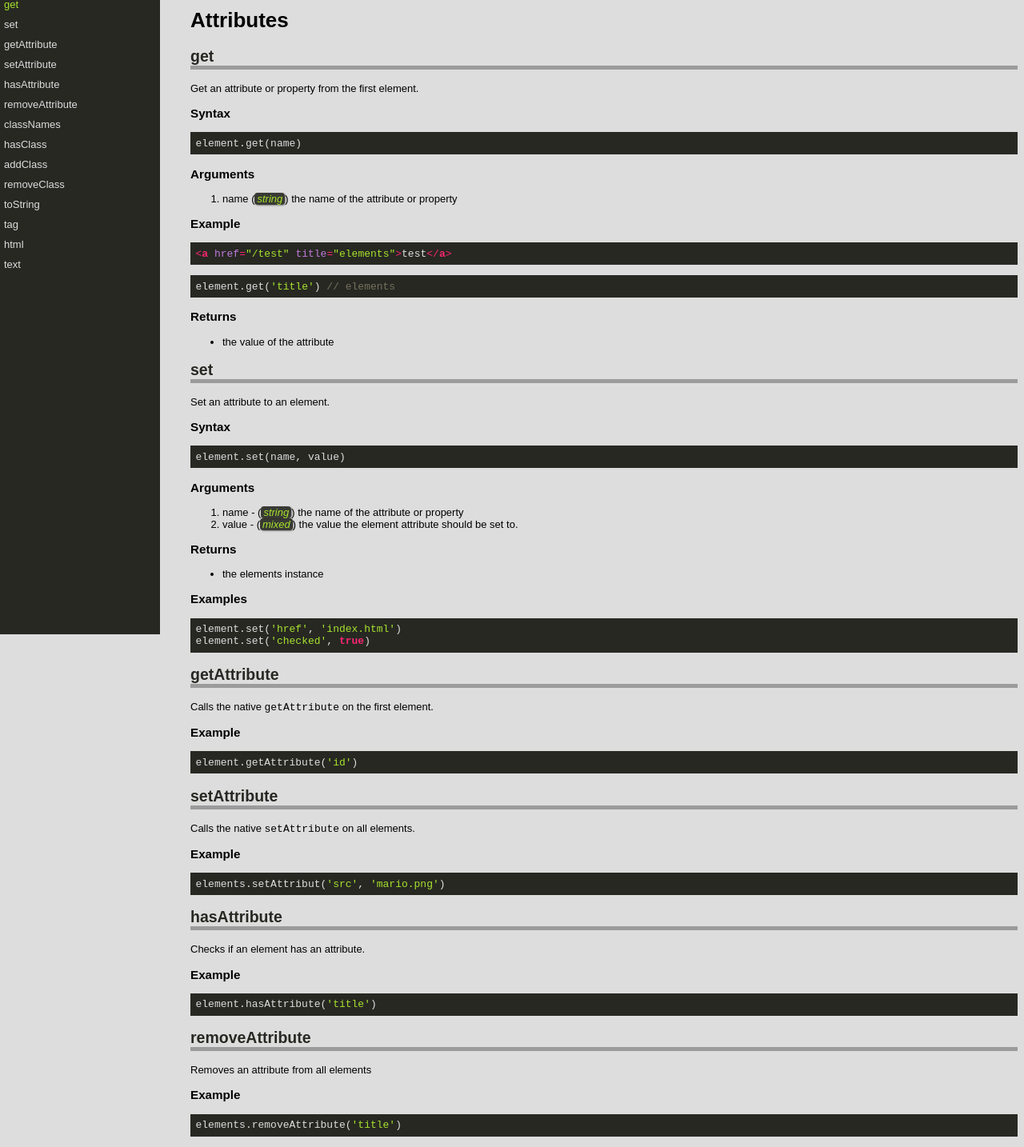
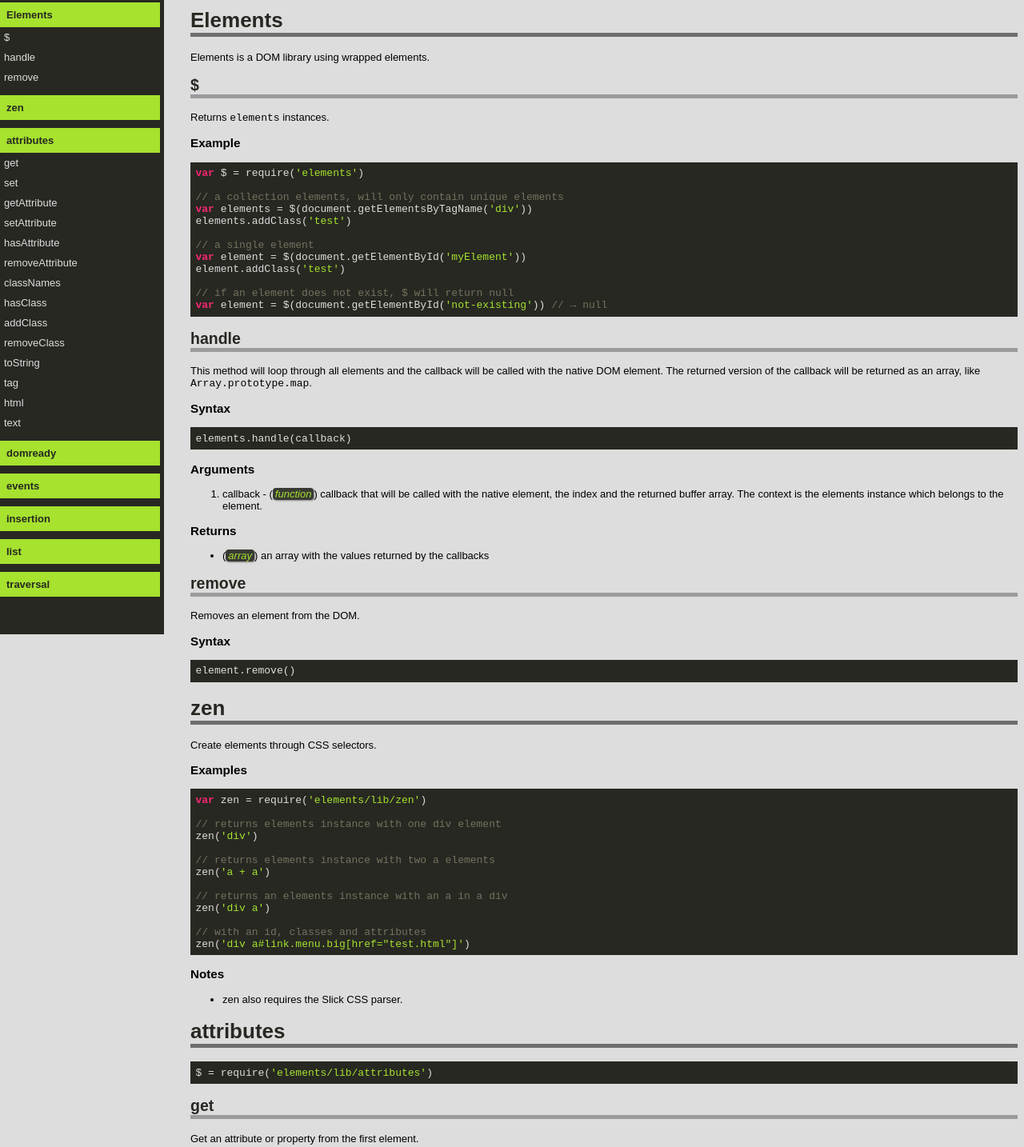
Before and after one commit to kamicane/elements, a website: page doc/elements.html in a window 1280 px wide. Shown: the part 7-1441 px from the top of the page at 80% size. Drawn offline with Linux system fonts and the light colour scheme.

Commit message:
Adding more documentation

```diff
--- a/doc/attributes.html
+++ b/doc/elements.html
@@ -8,7 +8,13 @@
     </head>
     <body>
 
-        <div id="sidebar"><a href="#get">get</a>
+        <div id="sidebar"><a href="#Elements" class="top">Elements</a>
+<a href="#$">$</a>
+<a href="#handle">handle</a>
+<a href="#remove">remove</a>
+<a href="#zen" class="top">zen</a>
+<a href="#attributes" class="top">attributes</a>
+<a href="#get">get</a>
 <a href="#set">set</a>
 <a href="#getAttribute">getAttribute</a>
 <a href="#setAttribute">setAttribute</a>
@@ -22,8 +28,97 @@
 <a href="#tag">tag</a>
 <a href="#html">html</a>
 <a href="#text">text</a>
+<a href="#domready" class="top">domready</a>
+<a href="#events" class="top">events</a>
+<a href="#insertion" class="top">insertion</a>
+<a href="#list" class="top">list</a>
+<a href="#traversal" class="top">traversal</a>
 </div>
-        <div id="content"><h1>Attributes</h1>
+        <div id="content"><h1><a href="#Elements" name="Elements">Elements</a></h1>
+
+<p>Elements is a DOM library using wrapped elements.</p>
+
+<h2><a href="#$" name="$">$</a></h2>
+
+<p>Returns <code><span class="attribute">elements</code> instances.</p>
+
+<h3>Example</h3>
+
+<div class="highlight"><pre lang="javascript"><code><span class="keyword">var</span> $ = require(<span class="string">'elements'</span>)
+
+<span class="comment">// a collection elements, will only contain unique elements</span>
+<span class="keyword">var</span> elements = $(document.getElementsByTagName(<span class="string">'div'</span>))
+elements.addClass(<span class="string">'test'</span>)
+
+<span class="comment">// a single element</span>
+<span class="keyword">var</span> element = $(document.getElementById(<span class="string">'myElement'</span>))
+element.addClass(<span class="string">'test'</span>)
+
+<span class="comment">// if an element does not exist, $ will return null</span>
+<span class="keyword">var</span> element = $(document.getElementById(<span class="string">'not-existing'</span>)) <span class="comment">// → null</span>
+</code></pre></div>
+
+<h2><a href="#handle" name="handle">handle</a></h2>
+
+<p>This method will loop through all elements and the callback will be called with the native DOM element. The returned version of the callback will be returned as an array, like <code>Array.<span class="keyword">prototype</span>.<span class="keyword">map</span></code>.</p>
+
+<h3>Syntax</h3>
+
+<div class="highlight"><pre lang="javascript"><code>elements.handle(callback)
+</code></pre></div>
+
+<h3>Arguments</h3>
+
+<ol>
+<li>callback - (<em>function</em>) callback that will be called with the native element, the index and the returned buffer array. The context is the elements instance which belongs to the element.</li>
+</ol>
+
+<h3>Returns</h3>
+
+<ul>
+<li>(<em>array</em>) an array with the values returned by the callbacks</li>
+</ul>
+
+<h2><a href="#remove" name="remove">remove</a></h2>
+
+<p>Removes an element from the DOM.</p>
+
+<h3>Syntax</h3>
+
+<div class="highlight"><pre lang="javascript"><code>element.remove()
+</code></pre></div>
+
+<h1><a href="#zen" name="zen">zen</a></h1>
+
+<p>Create elements through CSS selectors.</p>
+
+<h3>Examples</h3>
+
+<div class="highlight"><pre lang="javascript"><code><span class="keyword">var</span> zen = require(<span class="string">'elements/lib/zen'</span>)
+
+<span class="comment">// returns elements instance with one div element</span>
+zen(<span class="string">'div'</span>)
+
+<span class="comment">// returns elements instance with two a elements</span>
+zen(<span class="string">'a + a'</span>)
+
+<span class="comment">// returns an elements instance with an a in a div</span>
+zen(<span class="string">'div a'</span>)
+
+<span class="comment">// with an id, classes and attributes</span>
+zen(<span class="string">'div a#link.menu.big[href="test.html"]'</span>)
+</code></pre></div>
+
+<h3>Notes</h3>
+
+<ul>
+<li>zen also requires the Slick CSS parser.</li>
+</ul>
+
+<h1><a href="#attributes" name="attributes">attributes</a></h1>
+
+<div class="highlight"><pre lang="javascript"><code>$ = require(<span class="string">'elements/lib/attributes'</span>)
+</code></pre></div>
 
 <h2><a href="#get" name="get">get</a></h2>
 
@@ -326,7 +421,29 @@ element.set(<span class="string">'checked'</span>, <span class="literal">true</s
 <div class="highlight"><pre lang="javascript"><code>myElement.text(<span class="string">"I'm just contemplating the ifs."</span>)
 <span class="comment">// or</span>
 <span class="keyword">var</span> text = myElement.text()
-</code></pre></div></div>
+</code></pre></div>
+
+<h1><a href="#domready" name="domready">domready</a></h1>
+
+<p>Contains the DOMReady event, which executes when the DOM is loaded.</p>
+
+<p>To ensure that DOM elements exist when the code attempts to access them is executed, they need to be placed within the 'domready' event.</p>
+
+<h3>Example</h3>
+
+<div class="highlight"><pre lang="javascript"><code><span class="keyword">var</span> domready = require(<span class="string">'elements/lib/domready'</span>)
+domready(<span class="keyword">function</span>(){
+    alert(<span class="string">'The DOM is ready!'</span>)
+})
+</code></pre></div>
+
+<h1><a href="#events" name="events">events</a></h1>
+
+<h1><a href="#insertion" name="insertion">insertion</a></h1>
+
+<h1><a href="#list" name="list">list</a></h1>
+
+<h1><a href="#traversal" name="traversal">traversal</a></h1></div>
 
     </body>
 </html>
--- a/doc/styles.css
+++ b/doc/styles.css
@@ -25,6 +25,7 @@ p a:hover {
 
 #sidebar {
     background: #272822;
+    border-right: 5px solid #272822;
     position: fixed;
     top: 0;
     left: 0;
@@ -44,23 +45,55 @@ p a:hover {
     color: #A6E22E;
 }
 
+#sidebar a.top {
+    background: #A6E22E;
+    color: #272822;
+    margin-top: 10px;
+    font-weight: bold;
+    padding: 8px;
+}
+
+#sidebar::-webkit-scrollbar {
+    width: 10px;
+}
+
+#sidebar::-webkit-scrollbar-track {
+    background: rgba(0,0,0,0.3);
+}
+
+#sidebar::-webkit-scrollbar-thumb {
+    background: rgba(0,0,0,0.5);
+    border-radius: 5px;
+}
+
 #content {
     margin-left: 230px;
 }
 
+#content h1,
 #content h2 {
     position: relative;
 }
 
+#content h1 a,
 #content h2 a {
     color: #272822;
-    border-bottom: 5px solid rgba(0, 0, 0, 0.3);
+    border-bottom: 5px solid rgba(0, 0, 0, 0.5);
     display: block;
     text-decoration: none;
 }
 
-#content a:hover:before {
+#content h2 a {
+    border-bottom: 5px solid rgba(0, 0, 0, 0.3);
+}
+
+#content h1 a:hover:before,
+#content h2 a:hover:before {
     content: '¶ ';
     position: absolute;
+    left: -18px;
+}
+
+#content h2 a:hover:before {
     left: -14px;
 }
```
Also changed, not shown: doc/builddocs.js (+4 -4 lines), doc/elements.md (renamed from doc/attributes.md, +116 -1 lines).
